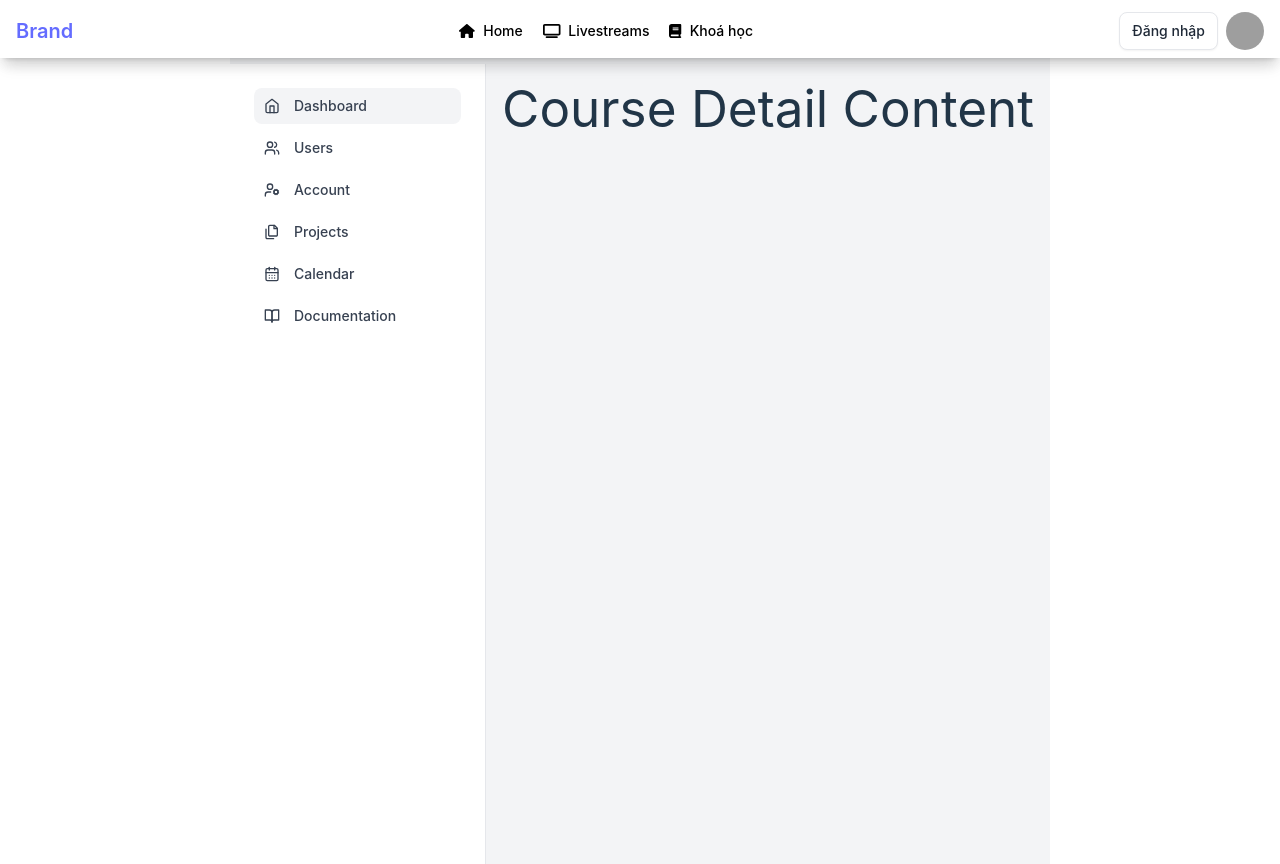
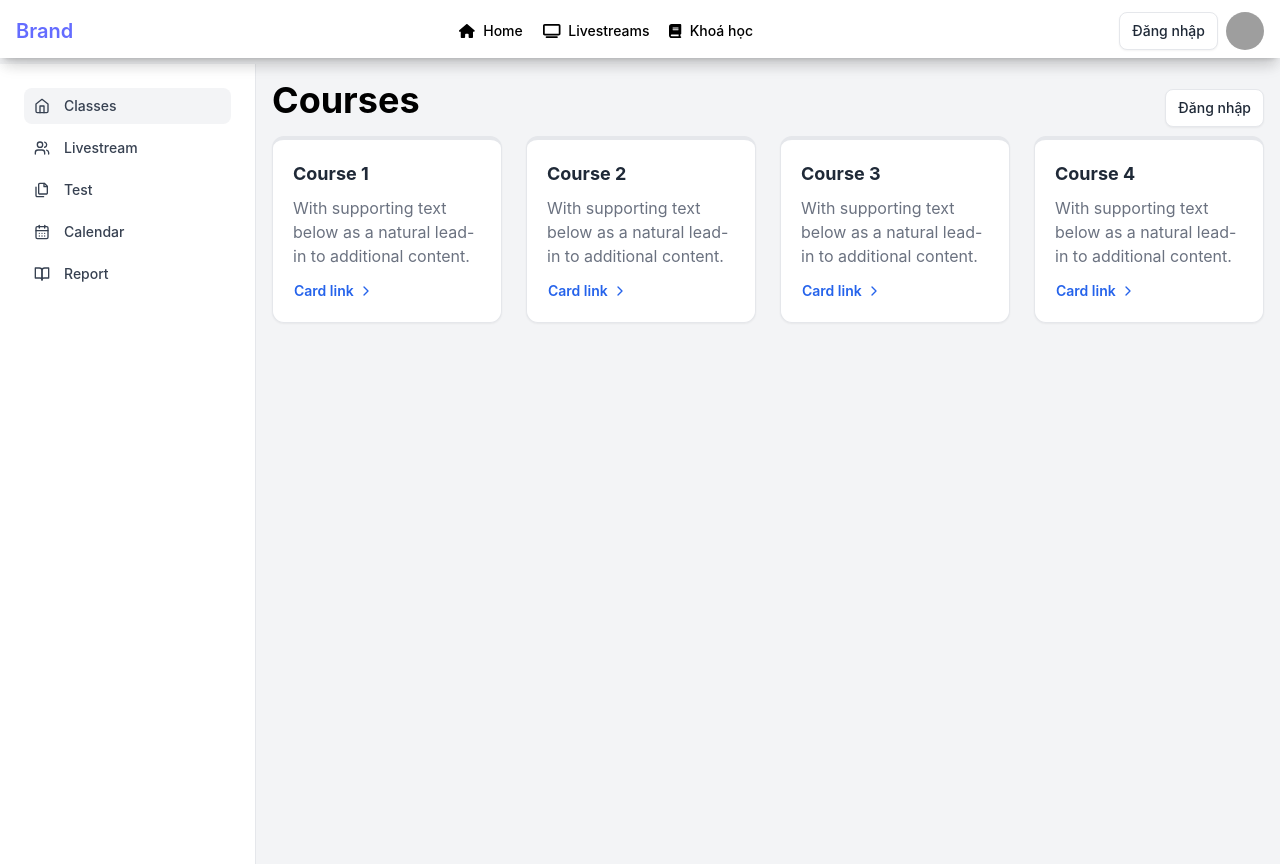
Before and after one commit to lechieulong/TutorMe_UI_v1, a React (Vite) app: page /courses in a window 1280 px wide. Built offline with nearby package versions, Linux system fonts and the light colour scheme; grey boxes are pictures that could not be loaded.

Commit message:
Done UI Course

```diff
--- a/src/components/Mentor/MentorSideBar.jsx
+++ b/src/components/Mentor/MentorSideBar.jsx
@@ -30,7 +30,7 @@ const MentorSidebar = () => {
                   <path d="m3 9 9-7 9 7v11a2 2 0 0 1-2 2H5a2 2 0 0 1-2-2z" />
                   <polyline points="9 22 9 12 15 12 15 22" />
                 </svg>
-                Dashboard
+                Classes
               </a>
             </li>
 
@@ -56,40 +56,7 @@ const MentorSidebar = () => {
                   <path d="M22 21v-2a4 4 0 0 0-3-3.87" />
                   <path d="M16 3.13a4 4 0 0 1 0 7.75" />
                 </svg>
-                Users
-              </a>
-            </li>
-
-            <li>
-              <a
-                className="flex items-center gap-x-3.5 py-2 px-2.5 text-sm text-gray-700 rounded-lg hover:bg-gray-100 focus:outline-none focus:bg-gray-100"
-                href="#"
-              >
-                <svg
-                  className="size-4"
-                  xmlns="http://www.w3.org/2000/svg"
-                  width="24"
-                  height="24"
-                  viewBox="0 0 24 24"
-                  fill="none"
-                  stroke="currentColor"
-                  strokeWidth="2"
-                  strokeLinecap="round"
-                  strokeLinejoin="round"
-                >
-                  <circle cx="18" cy="15" r="3" />
-                  <circle cx="9" cy="7" r="4" />
-                  <path d="M10 15H6a4 4 0 0 0-4 4v2" />
-                  <path d="m21.7 16.4-.9-.3" />
-                  <path d="m15.2 13.9-.9-.3" />
-                  <path d="m16.6 18.7.3-.9" />
-                  <path d="m19.1 12.2.3-.9" />
-                  <path d="m19.6 18.7-.4-1" />
-                  <path d="m16.8 12.3-.4-1" />
-                  <path d="m14.3 16.6 1-.4" />
-                  <path d="m20.7 13.8 1-.4" />
-                </svg>
-                Account
+                Livestream
               </a>
             </li>
 
@@ -114,7 +81,7 @@ const MentorSidebar = () => {
                   <path d="M3 7.6v12.8c0 .4.2.8.5 1.1.3.3.7.5 1.1.5h9.8" />
                   <path d="M15 2v5h5" />
                 </svg>
-                Projects
+                Test
               </a>
             </li>
 
@@ -169,7 +136,7 @@ const MentorSidebar = () => {
                   <path d="M2 3h6a4 4 0 0 1 4 4v14a3 3 0 0 0-3-3H2z" />
                   <path d="M22 3h-6a4 4 0 0 0-4 4v14a3 3 0 0 1 3-3h7z" />
                 </svg>
-                Documentation
+                Report
               </a>
             </li>
           </ul>
--- a/src/pages/Mentor/CourseDetail.jsx
+++ b/src/pages/Mentor/CourseDetail.jsx
@@ -11,8 +11,142 @@ const CourseDetail = () => {
         <MentorSidebar />
         {/* Nội dung chính nằm bên phải */}
         <div className="flex-1 p-4">
-          <h1>Course Detail Content</h1>
-          {/* Các thành phần khác của nội dung */}
+          <div className="flex justify-between items-center">
+            <p className="mb-4 text-black font-bold text-4xl">Courses</p>
+            <button
+              type="button"
+              className="py-2 px-3 inline-flex items-center gap-x-2 text-sm font-medium rounded-lg border border-gray-200 bg-white text-gray-800 shadow-sm hover:bg-gray-50 focus:outline-none focus:bg-gray-50 disabled:opacity-50 disabled:pointer-events-none dark:border-neutral-700 transition-hover transition-transform duration-500 dark:hover:scale-110"
+            >
+              Đăng nhập
+            </button>
+          </div>
+
+          {/* Thẻ card với layout điều chỉnh */}
+          <div className="grid grid-cols-1 sm:grid-cols-2 lg:grid-cols-4 gap-4 lg:gap-6">
+            {/* Thẻ card 1 */}
+            <div className="flex flex-col bg-white border border-t-4 border-t-grey-800 shadow-sm rounded-xl w-full">
+              <div className="p-4 md:p-5">
+                <h3 className="text-lg font-bold text-gray-800">Course 1</h3>
+                <p className="mt-2 text-gray-500">
+                  With supporting text below as a natural lead-in to additional
+                  content.
+                </p>
+                <a
+                  className="mt-3 inline-flex items-center gap-x-1 text-sm font-semibold rounded-lg border border-transparent text-blue-600 decoration-2 hover:text-blue-700 hover:underline focus:underline focus:outline-none focus:text-blue-700 disabled:opacity-50 disabled:pointer-events-none"
+                  href="#"
+                >
+                  Card link
+                  <svg
+                    className="shrink-0 size-4"
+                    xmlns="http://www.w3.org/2000/svg"
+                    width="24"
+                    height="24"
+                    viewBox="0 0 24 24"
+                    fill="none"
+                    stroke="currentColor"
+                    strokeWidth="2"
+                    strokeLinecap="round"
+                    strokeLinejoin="round"
+                  >
+                    <path d="m9 18 6-6-6-6"></path>
+                  </svg>
+                </a>
+              </div>
+            </div>
+
+            {/* Thẻ card 2 */}
+            <div className="flex flex-col bg-white border border-t-4 border-t-grey-800 shadow-sm rounded-xl w-full">
+              <div className="p-4 md:p-5">
+                <h3 className="text-lg font-bold text-gray-800">Course 2</h3>
+                <p className="mt-2 text-gray-500">
+                  With supporting text below as a natural lead-in to additional
+                  content.
+                </p>
+                <a
+                  className="mt-3 inline-flex items-center gap-x-1 text-sm font-semibold rounded-lg border border-transparent text-blue-600 decoration-2 hover:text-blue-700 hover:underline focus:underline focus:outline-none focus:text-blue-700 disabled:opacity-50 disabled:pointer-events-none"
+                  href="#"
+                >
+                  Card link
+                  <svg
+                    className="shrink-0 size-4"
+                    xmlns="http://www.w3.org/2000/svg"
+                    width="24"
+                    height="24"
+                    viewBox="0 0 24 24"
+                    fill="none"
+                    stroke="currentColor"
+                    strokeWidth="2"
+                    strokeLinecap="round"
+                    strokeLinejoin="round"
+                  >
+                    <path d="m9 18 6-6-6-6"></path>
+                  </svg>
+                </a>
+              </div>
+            </div>
+
+            {/* Thẻ card 3 */}
+            <div className="flex flex-col bg-white border border-t-4 border-t-grey-800 shadow-sm rounded-xl w-full">
+              <div className="p-4 md:p-5">
+                <h3 className="text-lg font-bold text-gray-800">Course 3</h3>
+                <p className="mt-2 text-gray-500">
+                  With supporting text below as a natural lead-in to additional
+                  content.
+                </p>
+                <a
+                  className="mt-3 inline-flex items-center gap-x-1 text-sm font-semibold rounded-lg border border-transparent text-blue-600 decoration-2 hover:text-blue-700 hover:underline focus:underline focus:outline-none focus:text-blue-700 disabled:opacity-50 disabled:pointer-events-none"
+                  href="#"
+                >
+                  Card link
+                  <svg
+                    className="shrink-0 size-4"
+                    xmlns="http://www.w3.org/2000/svg"
+                    width="24"
+                    height="24"
+                    viewBox="0 0 24 24"
+                    fill="none"
+                    stroke="currentColor"
+                    strokeWidth="2"
+                    strokeLinecap="round"
+                    strokeLinejoin="round"
+                  >
+                    <path d="m9 18 6-6-6-6"></path>
+                  </svg>
+                </a>
+              </div>
+            </div>
+
+            {/* Thẻ card 4 */}
+            <div className="flex flex-col bg-white border border-t-4 border-t-grey-800 shadow-sm rounded-xl w-full">
+              <div className="p-4 md:p-5">
+                <h3 className="text-lg font-bold text-gray-800">Course 4</h3>
+                <p className="mt-2 text-gray-500">
+                  With supporting text below as a natural lead-in to additional
+                  content.
+                </p>
+                <a
+                  className="mt-3 inline-flex items-center gap-x-1 text-sm font-semibold rounded-lg border border-transparent text-blue-600 decoration-2 hover:text-blue-700 hover:underline focus:underline focus:outline-none focus:text-blue-700 disabled:opacity-50 disabled:pointer-events-none"
+                  href="#"
+                >
+                  Card link
+                  <svg
+                    className="shrink-0 size-4"
+                    xmlns="http://www.w3.org/2000/svg"
+                    width="24"
+                    height="24"
+                    viewBox="0 0 24 24"
+                    fill="none"
+                    stroke="currentColor"
+                    strokeWidth="2"
+                    strokeLinecap="round"
+                    strokeLinejoin="round"
+                  >
+                    <path d="m9 18 6-6-6-6"></path>
+                  </svg>
+                </a>
+              </div>
+            </div>
+          </div>
         </div>
       </div>
     </div>
```
Also changed, not shown: src/components/common/Button.jsx (line endings or trailing spaces).
